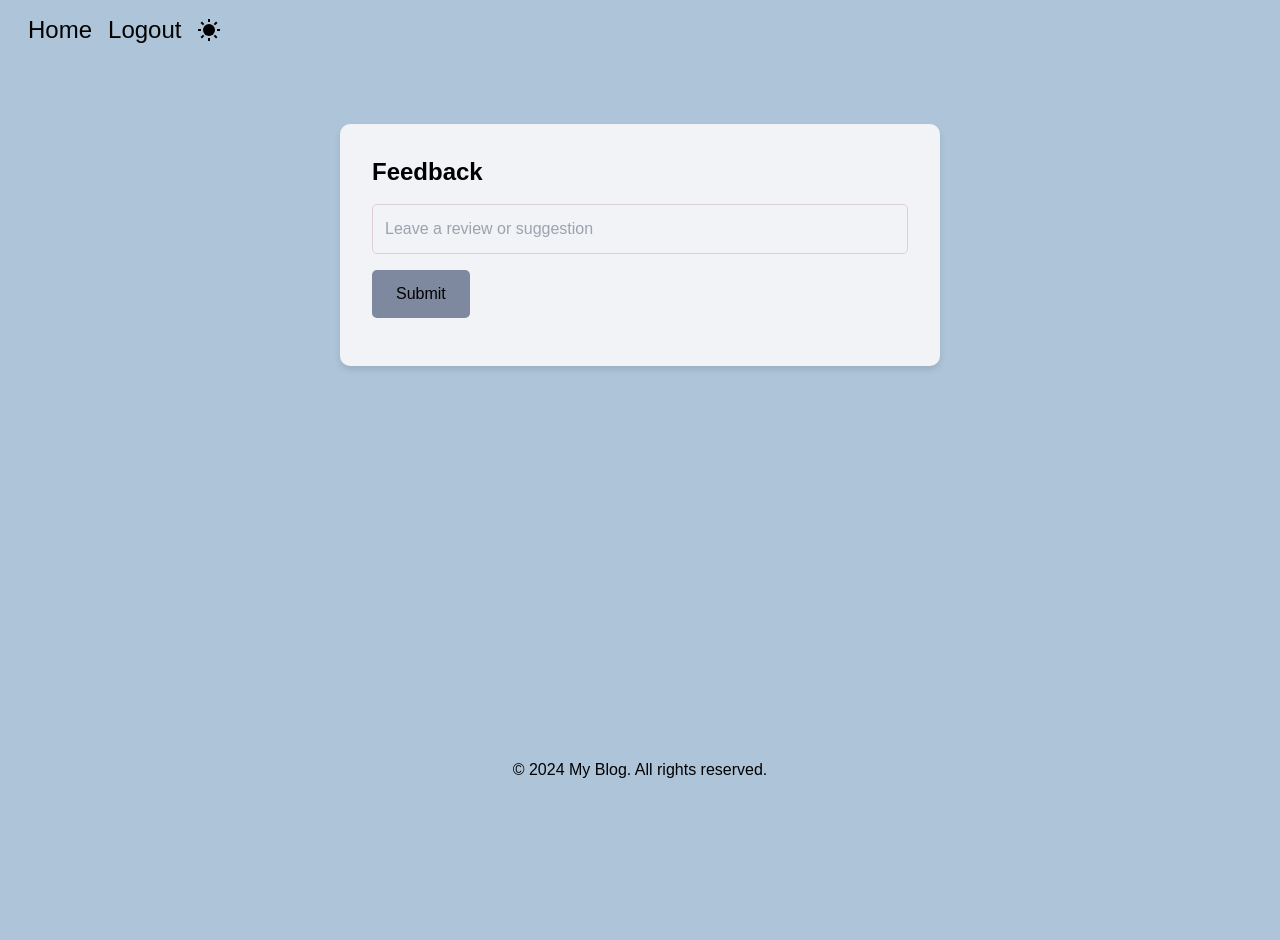
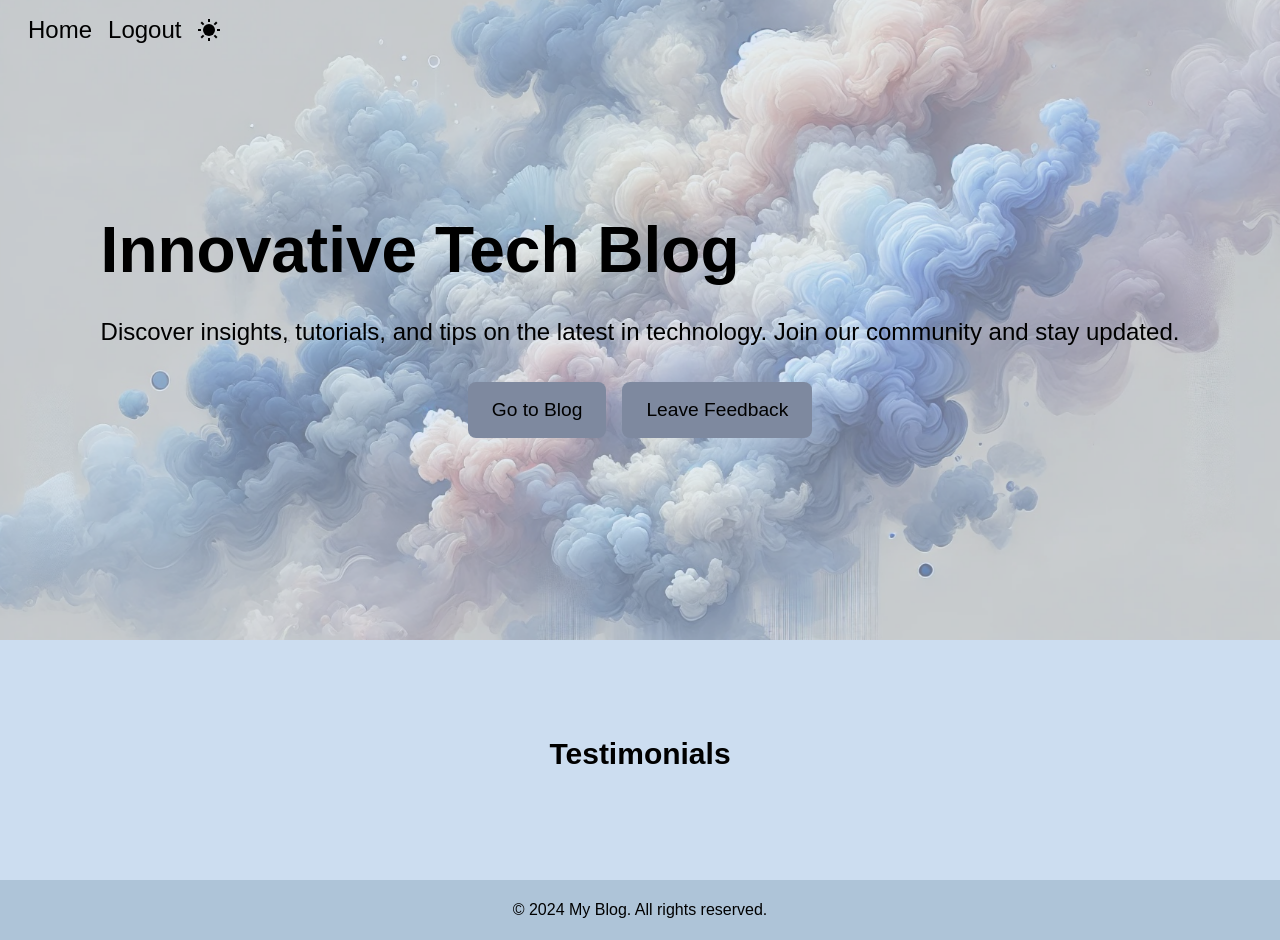
Before and after one commit to Zomievey/blog-main, a Next.js app: page /suggestions in a window 1280 px wide. Before the commit the page ends 800 px from the top, so only its background shows below. Built offline with nearby package versions, Linux system fonts and the light colour scheme; no server answers; the database is empty; sample sign-in values are in the browser's storage.

Commit message:
styling landing page

```diff
--- a/src/app/globals.css
+++ b/src/app/globals.css
@@ -135,12 +135,8 @@ body {
   grid-template-columns: repeat(3, 1fr);
   grid-template-rows: repeat(2, 1fr);
   gap: 1rem;
-  max-width: 1200px;
-  margin: 2rem auto;
   padding: 2rem;
   background-color: var(--secondary-color);
-  box-shadow: 0 4px 8px rgba(0, 0, 0, 0.1);
-  border-radius: 15px;
 }
 
 .grid-item {
@@ -185,48 +181,94 @@ body {
 @media (max-width: 768px) {
   .grid-container {
     grid-template-columns: 1fr;
-    grid-template-rows: repeat(6, 300px);
+    grid-template-rows: repeat(6, auto);
+  }
+
+  .grid-item {
+    grid-column: span 1;
+    grid-row: span 1;
+  }
+
+  .medium-tile:last-child {
+    grid-column: span 1;
+    grid-row: span 2;
   }
 }
 
+/********Testimonials Section Styles */
+
+
 .testimonials-section {
   padding: 2rem;
-  border-radius: 15px;
-  max-width: 50%;
-  height: 7rem;
-  margin: 2rem auto;
   position: relative;
   overflow: hidden;
   text-align: center;
   display: flex;
   align-items: center;
+  background-color: var(--secondary-color);
   justify-content: center;
+  min-height: 10rem;
 }
 
 .testimonials-section h2 {
   margin-bottom: 1rem;
   margin-top: 1rem;
+  background-color: var(--secondary-color);
   position: absolute;
   top: 0;
   left: 50%;
   transform: translateX(-50%);
 }
 
+.testimonial-container {
+  position: relative;
+  width: 100%;
+  overflow: hidden;
+}
+
 .testimonial {
+  font-family: "Arial", sans-serif;
   font-size: 1.5rem;
   color: var(--text-color-dark);
-  opacity: 0;
-  transition: opacity 1.5s ease-in-out, visibility 1.5s ease-in-out;
-  visibility: hidden;
-  position: absolute;
-  top: 50%;
-  left: 50%;
-  transform: translate(-50%, -50%);
+  display: inline-block;
+  animation: typing 3s steps(30, end) forwards,
+    blink-caret 0.75s step-end infinite;
+  text-align: center;
+  overflow-wrap: break-word; /* Allow long words to break */
+  white-space: normal; /* Allow text to wrap */
+  word-break: break-word; /* Break words if necessary */
 }
 
-.testimonial.active {
-  opacity: 1;
-  visibility: visible;
+.testimonial.scrolling {
+  animation: scrollText 5s linear forwards;
+}
+
+@keyframes typing {
+  from {
+    width: 0;
+  }
+  to {
+    width: 100%;
+  }
+}
+
+@keyframes blink-caret {
+  from,
+  to {
+    border-color: transparent;
+  }
+  50% {
+    border-color: black;
+  }
+}
+
+@keyframes scrollText {
+  from {
+    transform: translateX(100%);
+  }
+  to {
+    transform: translateX(-100%);
+  }
 }
 
 [data-theme="dark"] .testimonials-section {
@@ -235,6 +277,16 @@ body {
 
 [data-theme="dark"] .testimonial {
   color: var(--text-color-light);
+}
+
+@media (max-width: 768px) {
+  .testimonials-section {
+    padding: 1rem;
+  }
+
+  .testimonial {
+    font-size: 1rem;
+  }
 }
 
 /********************************Button Styles */
--- a/src/components/LandingPage.tsx
+++ b/src/components/LandingPage.tsx
@@ -9,6 +9,7 @@ import { Suggestion } from "../types";
 export default function LandingPage() {
   const [suggestions, setSuggestions] = useState<Suggestion[]>([]);
   const [activeIndex, setActiveIndex] = useState(0);
+  const [displayText, setDisplayText] = useState("");
 
   useEffect(() => {
     const fetchSuggestions = async () => {
@@ -25,9 +26,28 @@ export default function LandingPage() {
 
   useEffect(() => {
     if (suggestions.length > 0) {
+      let currentIndex = 0;
+      const currentText = suggestions[activeIndex]?.topic || "";
+
+      const typeWriterEffect = setInterval(() => {
+        setDisplayText((prev) => prev + currentText[currentIndex]);
+        currentIndex++;
+
+        if (currentIndex === currentText.length) {
+          clearInterval(typeWriterEffect);
+        }
+      }, 100); // Adjust typing speed
+
+      return () => clearInterval(typeWriterEffect);
+    }
+  }, [suggestions, activeIndex]);
+
+  useEffect(() => {
+    if (suggestions.length > 0) {
       const interval = setInterval(() => {
         setActiveIndex((prevIndex) => (prevIndex + 1) % suggestions.length);
-      }, 9000); // Adjusted for longer visibility and slower transitions
+        setDisplayText(""); // Clear text for the next suggestion
+      }, 9000); // Adjust for longer visibility and slower transitions
 
       return () => clearInterval(interval);
     }
@@ -74,63 +94,37 @@ export default function LandingPage() {
           </div>
           <div className='grid-item small-tile'>
             Lorem Ipsum is simply dummy text of the printing and typesetting
-            industry. Lorem Ipsum has been the industry's standard dummy text
-            ever since the 1500s, when an unknown printer took a galley of type
-            and scrambled it to make a type specimen book.
+            industry. Lorem
           </div>
           <div className='grid-item small-tile'>
             Lorem Ipsum is simply dummy text of the printing and typesetting
             industry. Lorem Ipsum has been the industry's standard dummy text
-            ever since the 1500s, when an unknown printer took a galley of type
-            and scrambled it to make a type specimen book.
+            ever since the 1500s,
           </div>
           <div className='grid-item medium-tile'>
             Lorem Ipsum is simply dummy text of the printing and typesetting
             industry. Lorem Ipsum has been the industry's standard dummy text
-            ever since the 1500s, when an unknown printer took a galley of type
-            and scrambled it to make a type specimen book. It has survived not
-            only five centuries, but also the leap into electronic typesetting,
-            remaining essentially unchanged. It was popularised in the 1960s
-            with the release of Letraset sheets containing Lorem Ipsum passages,
-            and more recently with desktop publishing software like Aldus
-            PageMaker including versions of Lorem Ipsum.
+            ever since the 1500s
           </div>
           <div className='grid-item medium-tile'>
             Lorem Ipsum is simply dummy text of the printing and typesetting
             industry. Lorem Ipsum has been the industry's standard dummy text
-            ever since the 1500s, when an unknown printer took a galley of type
-            and scrambled it to make a type specimen book. It has survived not
-            only five centuries, but also the leap into electronic typesetting,
-            remaining essentially unchanged. It was popularised in the 1960s
-            with the release of Letraset sheets containing Lorem Ipsum passages,
-            and more recently with desktop publishing software like Aldus
-            PageMaker including versions of Lorem Ipsum.
+            ever since the 1500s,
           </div>
           <div className='grid-item medium-tile'>
             Lorem Ipsum is simply dummy text of the printing and typesetting
             industry. Lorem Ipsum has been the industry's standard dummy text
-            ever since the 1500s, when an unknown printer took a galley of type
-            and scrambled it to make a type specimen book. It has survived not
-            only five centuries, but also the leap into electronic typesetting,
-            remaining essentially unchanged. It was popularised in the 1960s
-            with the release of Letraset sheets containing Lorem Ipsum passages,
-            and more recently with desktop publishing software like Aldus
-            PageMaker including versions of Lorem Ipsum.
+            ever since the 1500s
           </div>
         </div>
 
         <div className='testimonials-section'>
-          <div>
-            <h2 className='text-3xl font-bold mb-4'></h2>
+          <h2 className='text-3xl font-bold mb-4'>Testimonials</h2>
+          <div className='testimonial-container'>
+            <div className='testimonial'>
+            <p>“{displayText}”</p>
+            </div>
           </div>
-          {suggestions.map((suggestion, index) => (
-            <div
-              key={index}
-              className={`testimonial ${index === activeIndex ? "active" : ""}`}
-            >
-              <p>{`"${suggestion.topic}"`}</p>
-            </div>
-          ))}
         </div>
       </div>
       <Footer />
--- a/src/pages/suggestions.tsx
+++ b/src/pages/suggestions.tsx
@@ -1,50 +1,95 @@
-import { useState } from "react";
-import axios from "axios";
+import { useState, useEffect } from "react";
 import Navbar from "../components/NavBar";
 import Footer from "../components/Footer";
-import "../styles/suggestions.css";
+import Link from "next/link";
+import "../styles/landingPage.css";
+import axios from "axios";
+import { Suggestion } from "../types";
 
-export default function Suggestions() {
-  const [topic, setTopic] = useState("");
-  const [message, setMessage] = useState("");
+export default function LandingPage() {
+  const [suggestions, setSuggestions] = useState<Suggestion[]>([]);
+  const [activeIndex, setActiveIndex] = useState(0);
+  const [displayText, setDisplayText] = useState("");
 
-  const handleSubmit = (e: { preventDefault: () => void }) => {
-    e.preventDefault();
-    axios
-      .post("/api/suggestions", { topic })
-      .then(() => {
-        setTopic("");
-        setMessage("Suggestion submitted successfully!");
-        setTimeout(() => setMessage(""), 3000);
-      })
-      .catch((error) => {
-        setMessage("Failed to submit suggestion. Please try again.");
-        console.error("Error submitting suggestion:", error);
-      });
-  };
+  useEffect(() => {
+    const fetchSuggestions = async () => {
+      try {
+        const response = await axios.get("/api/suggestions");
+        setSuggestions(response.data);
+      } catch (error) {
+        console.error("Error fetching suggestions:", error);
+      }
+    };
+
+    fetchSuggestions();
+  }, []);
+
+  useEffect(() => {
+    if (suggestions.length > 0) {
+      const typingInterval = setInterval(() => {
+        const currentText = suggestions[activeIndex]?.topic || "";
+        let currentIndex = 0;
+
+        const typeWriterEffect = setInterval(() => {
+          setDisplayText((prev) => prev + currentText[currentIndex]);
+          currentIndex++;
+
+          if (currentIndex === currentText.length) {
+            clearInterval(typeWriterEffect);
+          }
+        }, 130); // Adjust typing speed
+
+        return () => clearInterval(typeWriterEffect);
+      }, 22000); // Adjust interval between suggestions
+
+      return () => clearInterval(typingInterval);
+    }
+  }, [suggestions, activeIndex]);
+
+  useEffect(() => {
+    if (suggestions.length > 0) {
+      const interval = setInterval(() => {
+        setActiveIndex((prevIndex) => (prevIndex + 1) % suggestions.length);
+        setDisplayText(""); // Clear text for next suggestion
+      }, 9000); // Adjust for longer visibility and slower transitions
+
+      return () => clearInterval(interval);
+    }
+  }, [suggestions]);
 
   return (
     <div className='flex flex-col min-h-screen'>
-      <Navbar />
-      <div className='flex-grow p-8'>
-        <div className='suggestions-container mx-auto p-4 bg-white rounded shadow-md'>
-          <h1 className='text-2xl font-bold mb-4'>Feedback</h1>
-          <form onSubmit={handleSubmit} className='my-4'>
-            <input
-              type='text'
-              value={topic}
-              onChange={(e) => setTopic(e.target.value)}
-              placeholder='Leave a review or suggestion'
-              className='block w-full p-2 border rounded mb-4'
-            />
-            <button
-              type='submit'
-              className='suggestions-btn-custom px-6 py-2 rounded'
-            >
-              Submit
-            </button>
-          </form>
-          {message && <p className='text-center mt-4'>{message}</p>}
+      <Navbar isLandingPage={true} />
+      <div className='flex-grow'>
+        <div className='hero-section'>
+          <div className='hero-content'>
+            <h1 className='hero-title'>Innovative Tech Blog</h1>
+            <p className='hero-subtitle'>
+              Discover insights, tutorials, and tips on the latest in
+              technology. Join our community and stay updated.
+            </p>
+            <div className='button-container'>
+              <Link href='/homepage' legacyBehavior>
+                <a className='btn-custom text-2xl'>Go to Blog</a>
+              </Link>
+              <Link href='/suggestions' legacyBehavior>
+                <a className='btn-custom text-2xl'>Leave Feedback</a>
+              </Link>
+            </div>
+          </div>
+        </div>
+
+        <div className='grid-container'>
+          {/* Your grid content here */}
+        </div>
+
+        <div className='testimonials-section'>
+          <h2 className='text-3xl font-bold mb-4'>Testimonials</h2>
+          <div className='testimonial-container'>
+            <div className={`testimonial`}>
+              <p>{displayText}</p>
+            </div>
+          </div>
         </div>
       </div>
       <Footer />
```
